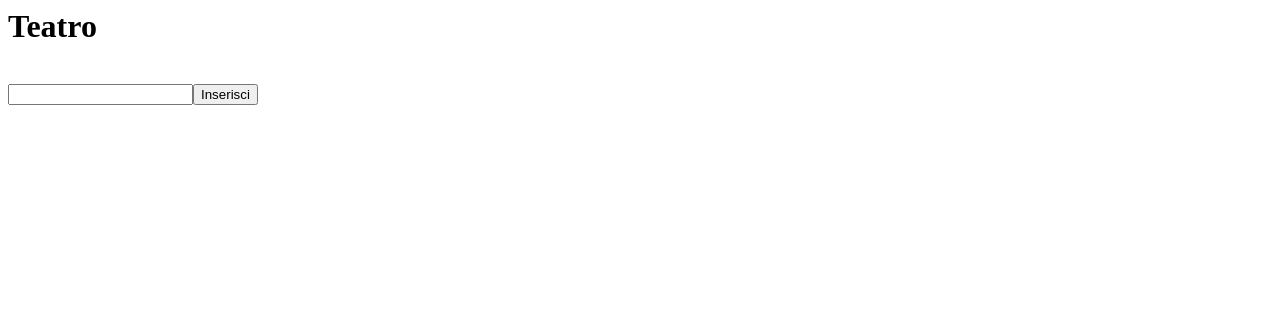
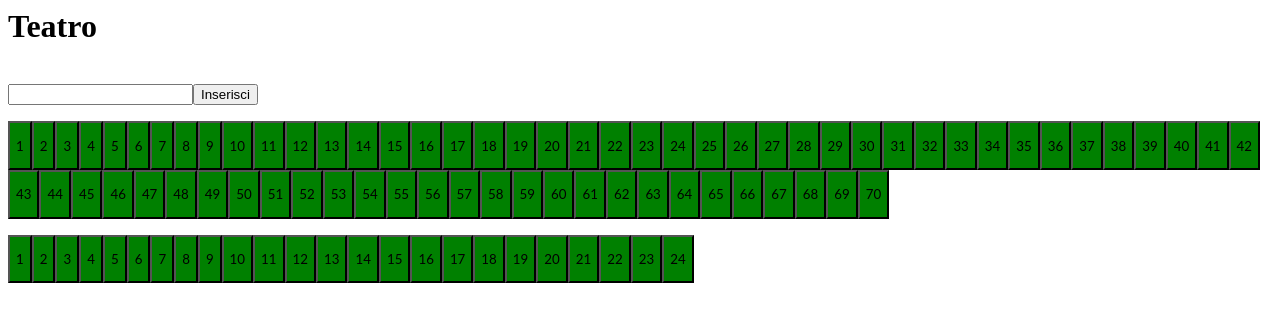
Before and after one commit to EliaP2000/Teatro, an Angular app: page / in a window 1280 px wide. Shown: the top 322 px of the page. Built offline with nearby package versions, Linux system fonts and the light colour scheme.

Commit message:
1 file modified

```diff
--- a/src/app/app.component.html
+++ b/src/app/app.component.html
@@ -11,6 +11,8 @@
   <br />
   <input id="info" #info type="text" />
   <button id="bottonePrenota" (click)="clean()">Prenota</button>
+</div>
+<div *ngIf="div === info">
 <p>
   <button *ngFor="let platea of bottoni; let counter = index" style="background-color:green">
     <p (click)="selezionaPostoPlatea(info.value, counter)"
```
